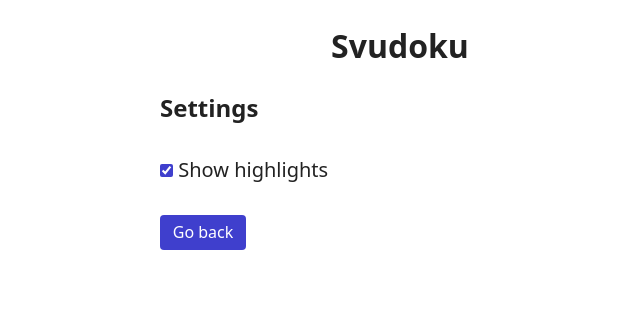
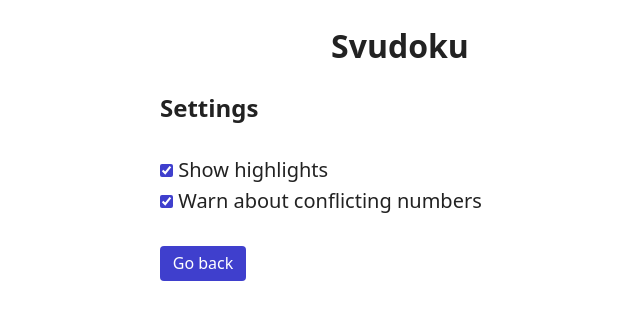
Before and after one commit to ScriptRaccoon/svudoku, a SvelteKit app: page /settings in a window 1280 px wide. Shown: the top 320 px of the page, without its empty margins (240-880 px from the left). Built offline with nearby package versions, Linux system fonts and the light colour scheme.

Commit message:
toggle to hide conflicts

```diff
--- a/src/lib/components/Square.svelte
+++ b/src/lib/components/Square.svelte
@@ -1,4 +1,5 @@
 <script lang="ts">
+	import { show_conflicts } from "$lib/stores"
 	import { display_value } from "$lib/utils"
 	import { createEventDispatcher } from "svelte"
 	const dispatch = createEventDispatcher()
@@ -23,7 +24,7 @@
 	tabindex="-1"
 	aria-label="coordinate {coord}"
 >
-	<div class="digit" class:invalid={!valid}>
+	<div class="digit" class:invalid={$show_conflicts && !valid}>
 		{display_value(digit)}
 	</div>
 
--- a/src/lib/stores.ts
+++ b/src/lib/stores.ts
@@ -8,3 +8,4 @@ export const popup_text = writable<null | string>("")
 export const popup_action = writable<null | (() => void)>(null)
 
 export const show_highlights = writable<boolean>(true)
+export const show_conflicts = writable<boolean>(true)
--- a/src/routes/+page.svelte
+++ b/src/routes/+page.svelte
@@ -21,7 +21,8 @@
 		selected_coord,
 		error_message,
 		popup_text,
-		popup_action
+		popup_action,
+		show_conflicts
 	} from "$lib/stores"
 	import {
 		is_solved,
@@ -170,7 +171,7 @@
 				invalid_digits.add(digit)
 			}
 		}
-		if (invalid_digits.size) {
+		if (invalid_digits.size && $show_conflicts) {
 			$error_message =
 				"Oups! There is a conflict with the digit(s) " +
 				String(Array.from(invalid_digits).sort())
--- a/src/routes/settings/+page.svelte
+++ b/src/routes/settings/+page.svelte
@@ -1,5 +1,5 @@
 <script lang="ts">
-	import { show_highlights } from "$lib/stores"
+	import { show_highlights, show_conflicts } from "$lib/stores"
 
 	function go_back() {
 		window.history.back()
@@ -8,6 +8,7 @@
 
 <h2>Settings</h2>
 
+<section aria-label="toggles">
 	<p class="toggle">
 		<input
 			type="checkbox"
@@ -17,6 +18,16 @@
 		<label for="highlight_checkbox">Show highlights</label>
 	</p>
 
+	<div class="toggle">
+		<input
+			type="checkbox"
+			id="conflict_checkbox"
+			bind:checked={$show_conflicts}
+		/>
+		<label for="conflict_checkbox">Warn about conflicting numbers</label>
+	</div>
+</section>
+
 <p class="end">
 	<button class="button" on:click={go_back}>Go back</button>
 </p>
@@ -25,9 +36,12 @@
 	h2 {
 		margin-bottom: 2rem;
 	}
+
 	.toggle {
 		font-size: 1.25rem;
+		margin-bottom: 0.25rem;
 	}
+
 	.end {
 		margin-top: 2rem;
 	}
```
Lines whose indentation alone changed are shown as unchanged.
